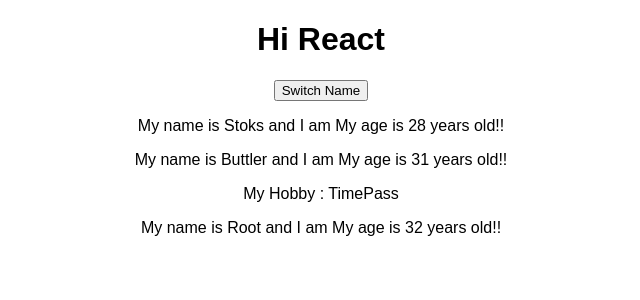
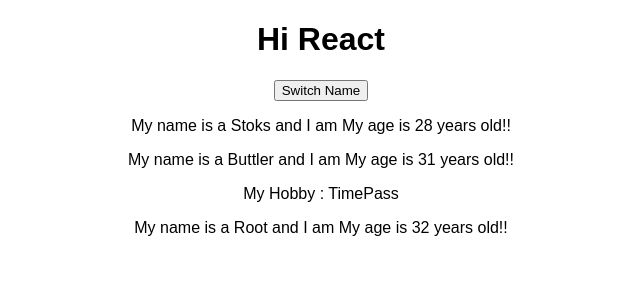
Before and after one commit to Nitin2910/react-app, a React (Create React App) app: page / in a window 1280 px wide. Shown: the top 300 px of the page, without its empty margins (319-959 px from the left). Built offline with nearby package versions, Linux system fonts and the light colour scheme.

Commit message:
new featue

```diff
--- a/src/Person/Person.js
+++ b/src/Person/Person.js
@@ -4,7 +4,7 @@
   return (
     <div>
       <p>
-        My name is {props.name} and I am My age is {props.age} years old!!
+        My name is a {props.name} and I am My age is {props.age} years old!!
       </p>
       <p>{props.children}</p>
     </div>
```
